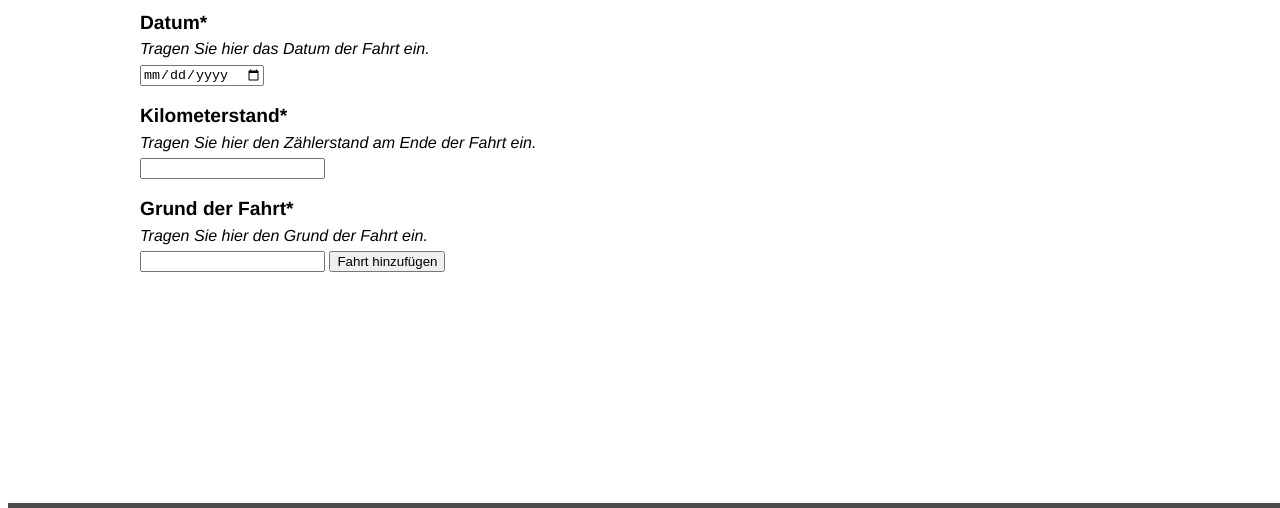
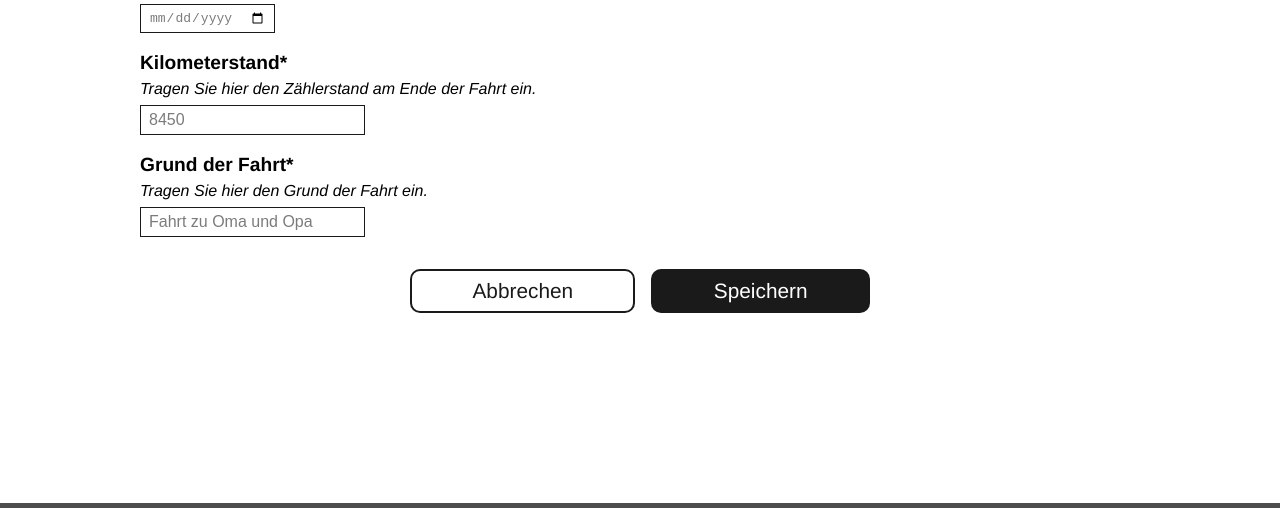
Before and after one commit to PhilippBLG/dhbw-web-portfolio, a website: page jahrgang-2022/erfassung.html in a window 1280 px wide. Shown: the part 217-725 px from the top of the page. Drawn offline with Linux system fonts and the light colour scheme.

Commit message:
Add styles and placeholders to erfassung.html form

```diff
--- a/jahrgang-2022/css/common.css
+++ b/jahrgang-2022/css/common.css
@@ -8,10 +8,11 @@ body {
     padding-bottom: 5em;
 }
 
-a:any-link{
+a{
     color: inherit;
     text-decoration: none;
 }
+
 
 h1 {
     font-size: 2em;
@@ -97,3 +98,14 @@ footer nav{
 .no-padding {
     padding: 0;
 }
+
+button {
+    background-color: rgb(26,26,26);
+    color: white;
+    padding: 10px 20px;
+    border-radius: 10px;
+    border: none;
+    cursor: pointer;
+    font-size: 1.3em;
+    font-family: unset;
+}
--- a/jahrgang-2022/css/erfassung.css
+++ b/jahrgang-2022/css/erfassung.css
@@ -5,8 +5,41 @@ label {
     font-size: 1.2em;
 }
 
+input {
+    border: 1px solid rgb(26,26,26);
+    padding: 5px 8px;
+    font-size: 1em;
+}
+
+input::placeholder {
+    color: rgb(123, 123, 123);
+}
+
+input::-webkit-datetime-edit {
+    color: rgb(123, 123, 123);
+}
+
 form p {
     font-style: italic;
     font-weight: 100;
     margin: .4em 0;
 }
+
+.button-div {
+    display: flex;
+    justify-content: center;
+    gap: 1em;
+    margin: 2em 0em;
+
+}
+
+.cancel-button {
+    background-color: transparent;
+    color: rgb(26,26,26);
+    padding: 10px 20px;
+    border-radius: 10px;
+    box-shadow: inset 0 0 0 2px rgb(26,26,26);
+    cursor: pointer;
+    font-size: 1.3em;
+    font-family: unset;
+}
--- a/jahrgang-2022/css/verwaltung.css
+++ b/jahrgang-2022/css/verwaltung.css
@@ -1,14 +1,3 @@
-button {
-    background-color: rgb(26,26,26);
-    color: white;
-    padding: 10px 20px;
-    border-radius: 10px;
-    border: none;
-    cursor: pointer;
-    font-size: 1.3em;
-    font-family: unset;
-}
-
 .app-grid {
     display: grid;
     grid-template-columns: 75px 150px 75px 125px 75px 100px 75px 250px 75px;
--- a/jahrgang-2022/erfassung.html
+++ b/jahrgang-2022/erfassung.html
@@ -2,6 +2,7 @@
 <html lang="de">
 <head>
     <title>DriveLOG</title>
+    <link rel="stylesheet" href="css/reset.css"/>
     <link rel="stylesheet" href="css/common.css"/>
     <link rel="stylesheet" href="css/erfassung.css"/>
 </head>
@@ -25,17 +26,22 @@
             <form id="fahrtenbuchForm">
                 <label for="datum">Datum*</label>
                 <p>Tragen Sie hier das Datum der Fahrt ein.</p>
-                <input type="date" id="datum" name="datum" placeholder="dd.mm.yyyy" required>
+                <input type="date" id="datum" name="datum" placeholder="02.11.2023" required>
 
                 <label for="kilometerstand">Kilometerstand*</label>
                 <p>Tragen Sie hier den Zählerstand am Ende der Fahrt ein.</p>
-                <input type="number" id="kilometerstand" name="kilometerstand" required>
+                <input type="number" id="kilometerstand" name="kilometerstand" placeholder="8450" required>
 
                 <label for="grund">Grund der Fahrt*</label>
                 <p>Tragen Sie hier den Grund der Fahrt ein.</p>
-                <input type="text" id="grund" name="grund" required>
+                <input type="text" id="grund" name="grund" placeholder="Fahrt zu Oma und Opa">
+                <div class="button-div">
+                    <a class="cancel-button" href="verwaltung.html" style="padding: 10px 3em">
+                    Abbrechen
+                    </a>
+                    <button type="submit" style="padding: 10px 3em">Speichern</button>
+                </div>
 
-                <button type="submit">Fahrt hinzufügen</button>
             </form>
         </div>
     </section>
```
